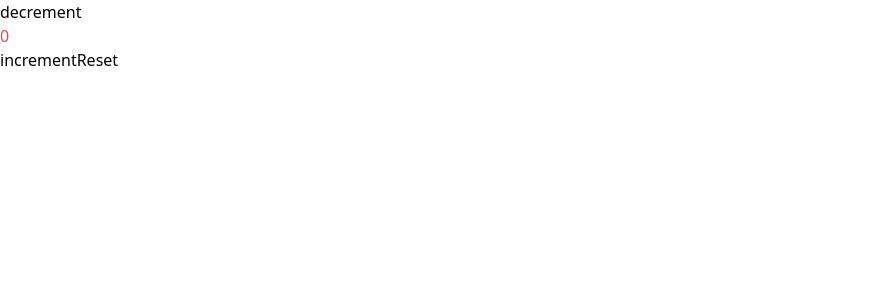
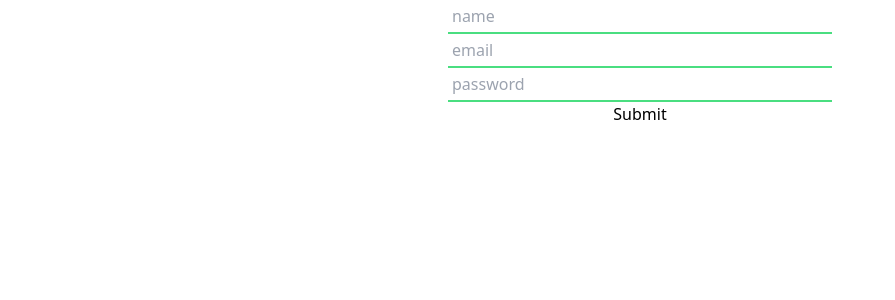
Before and after one commit to aguilanbon/reducer-app, a React (Create React App) app: page / in a window 1280 px wide. Shown: the top 300 px of the page, without its empty margins (0-895 px from the left). Built offline with nearby package versions, Linux system fonts and the light colour scheme.

Commit message:
simple input using reducer

```diff
--- a/src/App.js
+++ b/src/App.js
@@ -3,40 +3,64 @@ import './index.css';
 
 function App() {
 
-
   // const initial = {
-  //   post: []
+  //   count: 0
   // }
 
-  // // const url = 'https://random-data-api.com/api/'
+  // const reducer = (state, action) => {
+  //   switch (action.type) {
+  //     case 'increment':
+  //       return { count: state.count + 1 }
+  //     case 'decrement':
+  //       return { count: state.count - 1 }
+  //     case 'reset':
+  //       return { count: initial.count }
+
+  //     default:
+  //       return state
+  //   }
+  // }
 
   const initial = {
-    count: 0
+    name : '',
+    password : '',
+    email : ''
   }
-
 
   const reducer = (state, action) => {
     switch (action.type) {
-      case 'increment':
-        return { count: state.count + 1 }
-      case 'decrement':
-        return { count: state.count - 1 }
-      case 'reset':
-        return { count: initial.count }
+      case 'name':
+        return {...state, name: action.payload.name}
+      case 'password':
+        return {...state, password: action.payload.password}
+      case 'email':
+        return {...state, email: action.payload.email}
+      default:
+        return { state }
+    }
+  }
 
-      default:
-        return state
-    }
+  const handleSubmit = () => {
+    alert(state.name + state.password + state.email)
   }
 
   const [state, dispatch] = useReducer(reducer, initial)
 
   return (
-    <div className="App">
-      <button onClick={() => dispatch({ type: 'decrement' }) }>decrement</button>
+    <div className="w-screen">
+      {/* <button onClick={() => dispatch({ type: 'decrement' }) }>decrement</button>
       <h1 className='text-red-500' >{state.count}</h1>
       <button onClick={() => dispatch({type: 'increment'})}>increment</button>
-      <button onClick={() => dispatch({type: 'reset'}) } >Reset</button>
+      <button onClick={() => dispatch({type: 'reset'}) } >Reset</button> */}
+
+      <div className='flex flex-col w-full items-center justify-center'>
+        <div className='w-96 flex flex-col'>
+          <input className='border-b-2 border-green-400 focus:outline-none  p-1' type="text" name='name' placeholder='name' onChange={(e) => dispatch({ type: 'name', payload: {name: e.target.value} })} />
+          <input className='border-b-2 border-green-400 focus:outline-none  p-1' type="email" name='email' placeholder='email' onChange={(e) => dispatch({ type: 'email', payload: {email: e.target.value} })} />
+          <input className='border-b-2 border-green-400 focus:outline-none  p-1' type="password" name='password' placeholder='password' onChange={(e) => dispatch({ type: 'password', payload: {password: e.target.value} })} />
+          <button onClick={() => handleSubmit() }>Submit</button>
+        </div>
+      </div>
     </div>
   );
 }
```
